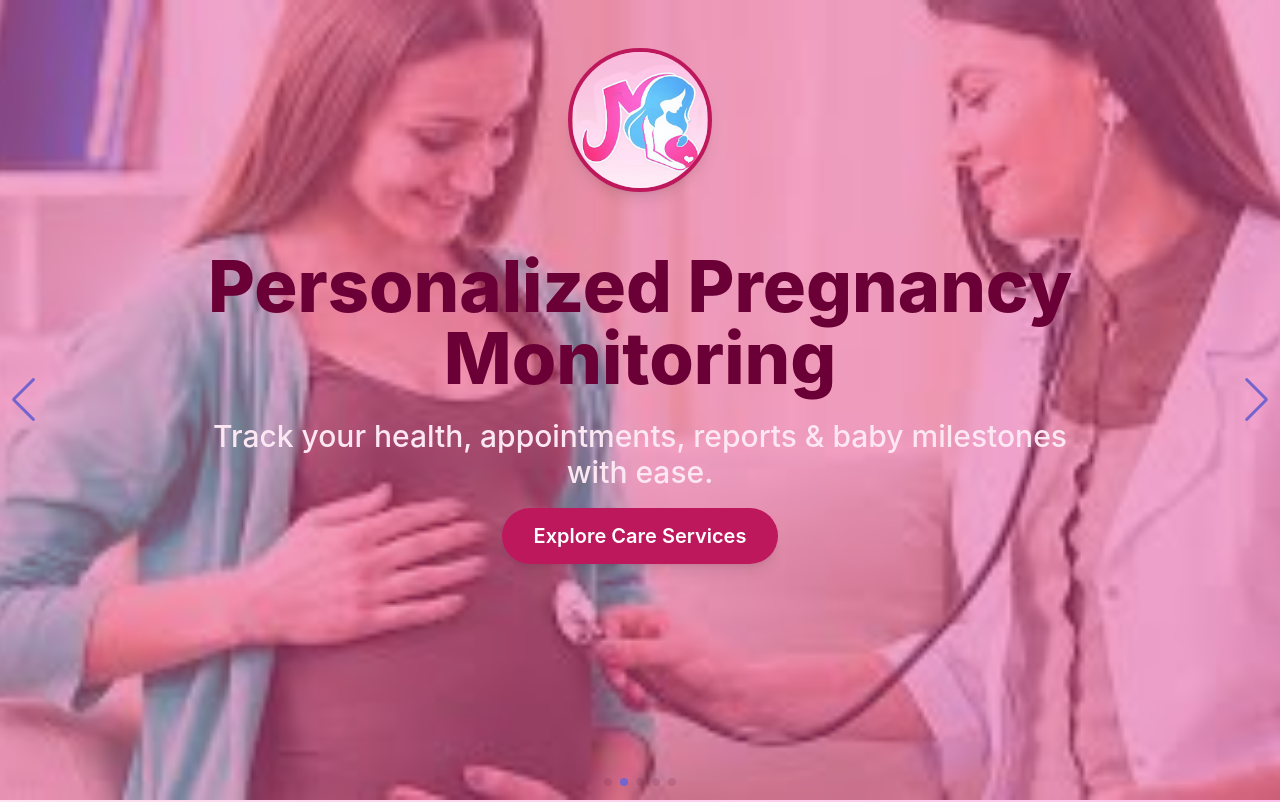
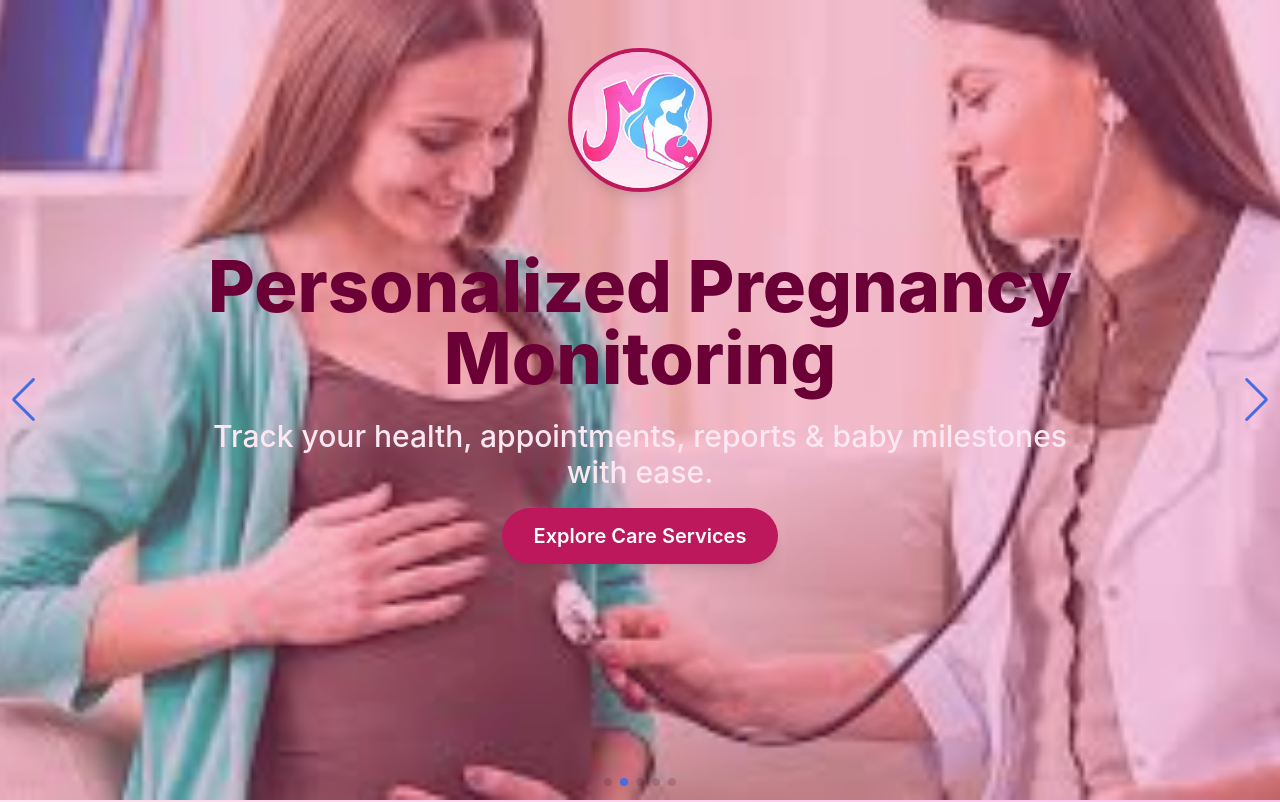
Before and after one commit to Adarsh2320/MissSwag-portfolio-website, a React (Vite) app: page / in a window 1280 px wide. Shown: the top 802 px of the page. Built offline with nearby package versions, Linux system fonts and the light colour scheme.

Commit message:
minor changes

```diff
--- a/src/pages/Home.jsx
+++ b/src/pages/Home.jsx
@@ -51,7 +51,6 @@ import consultation from "../assets/MissSwag Screenshots/p24.png";
 import doctorDashboard from "../assets/MissSwag Screenshots/p20.png";
 import query from "../assets/MissSwag Screenshots/p22.png";
 import phr from "../assets/MissSwag Screenshots/p13.png";
-
 
 const container = {
   hidden: {},
@@ -261,7 +260,7 @@ const Home = () => {
         </Swiper>
 
         {/* Overlay with dynamic title/subtitle */}
-        <div className="absolute inset-0 bg-[#e84e9c]/50 z-10 flex items-center justify-center">
+        <div className="absolute inset-0 bg-[#e84e9c]/30 z-10 flex items-center justify-center">
           <motion.div
             key={activeIndex}
             initial={{ opacity: 0, y: 40 }}
@@ -990,6 +989,7 @@ const Home = () => {
         </div>
       </section>
 
+      {/*Live session and community */}
       <section className="py-20 bg-[#fae0ec] px-6">
         <div className="max-w-6xl mx-auto text-center">
           {/* Section Heading */}
@@ -1189,6 +1189,7 @@ const Home = () => {
         </div>
       </section>
 
+      {/* Prototype section */}
       <section className="py-20 bg-[#fae0ec] px-6 overflow-hidden">
         <div className="max-w-6xl mx-auto text-center">
           {/* Heading */}
@@ -1215,7 +1216,7 @@ const Home = () => {
           </motion.p>
 
           {/* Screens Grid */}
-          <div className="grid grid-cols-1 sm:grid-cols-2 md:grid-cols-3 gap-10">
+          <div className="grid grid-cols-1 sm:grid-cols-2 md:grid-cols-3  gap-10">
             {[
               {
                 title: "Patient Home",
@@ -1255,13 +1256,14 @@ const Home = () => {
                 transition={{ duration: 0.5, delay: i * 0.15 }}
                 viewport={{ once: true }}
                 whileHover={{ scale: 1.04 }}
-                className="bg-[#f8cde6] rounded-2xl p-4 border-4 border-[#5a189a] shadow-md hover:shadow-[#e84e9c]/40 transition duration-300"
+                className="bg-[#fae0ec] rounded-2xl   hover:shadow-lg transition duration-100"
               >
-                <div className="w-24 h-auto bg-white rounded-xl overflow-hidden shadow-inner mb-4">
+                {/* Image container */}
+                <div className="w-full h-60 bg-[#fae0ec] rounded-2xl overflow-hidden  mb-4 flex items-center justify-center">
                   <img
                     src={screen.img}
                     alt={screen.title}
-                    className="w-full h-full object-cover"
+                    className="max-w-full max-h-full rounded-2xl object-contain"
                   />
                 </div>
                 <h3 className="text-lg font-bold text-[#b8005a] mb-1">
@@ -1274,7 +1276,8 @@ const Home = () => {
             ))}
           </div>
         </div>
-        <div className="absolute inset-0  z-10 flex items-center justify-center">
+
+        <div className="absolute inset-0 z-10 flex items-center justify-center">
           <CrawlingBaby direction="right" speed={20} />
         </div>
       </section>
```
Also changed, not shown: src/assets/aboutus.jpg.
